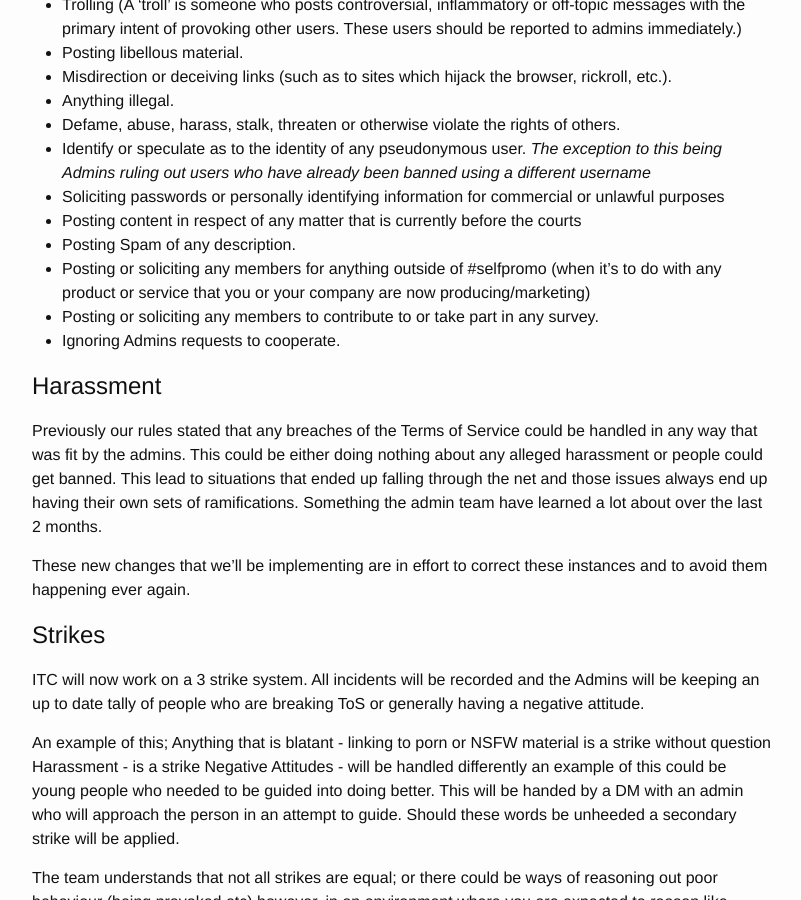
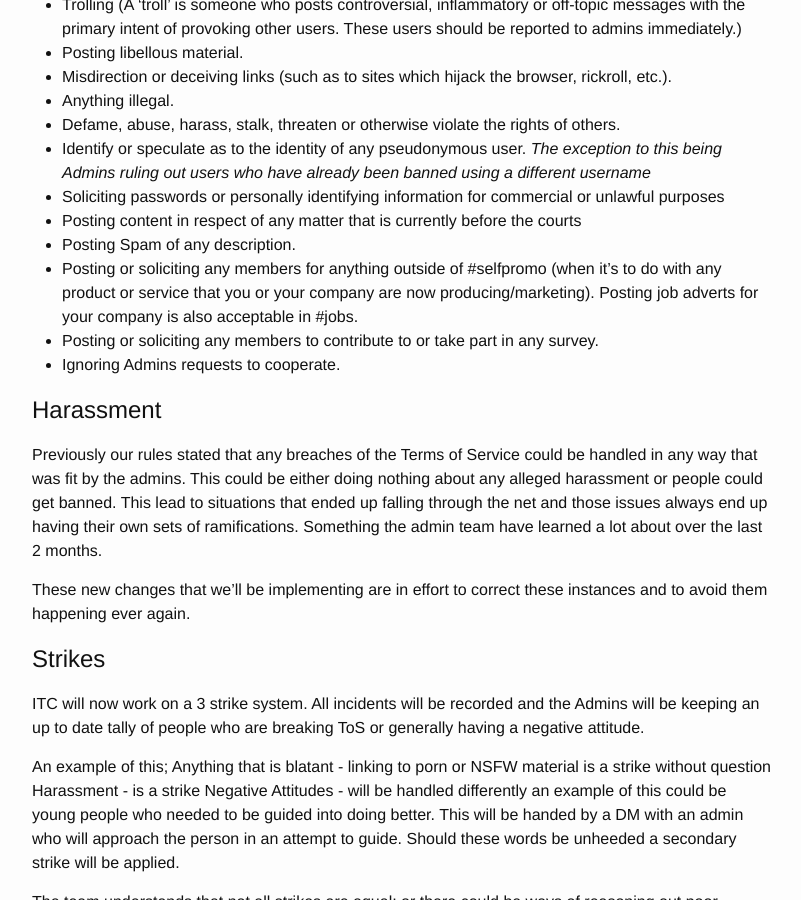
Before and after one commit to IrishTechCommunity/irishtechcommunity.github.io, a Jekyll site: the page built from codeofconduct.md, in a window 1280 px wide and 900 px high, scrolled down 1944 px. Shown: the whole window, without its empty margins (238-1039 px from the left). Built offline with Jekyll 4.4.1, drawn with Linux system fonts in a browser that asks for light colours.

Commit message:
Update codeofconduct.md

```diff
--- a/codeofconduct.md
+++ b/codeofconduct.md
@@ -55,7 +55,7 @@ To be a force of good in the irish tech scene. To be supportive and encouraging
 - Soliciting passwords or personally identifying information for commercial or unlawful purposes
 - Posting content in respect of any matter that is currently before the courts
 - Posting Spam of any description.
-- Posting or soliciting any members for anything outside of #selfpromo (when it's to do with any product or service that you or your company are now producing/marketing)
+- Posting or soliciting any members for anything outside of #selfpromo (when it's to do with any product or service that you or your company are now producing/marketing). Posting job adverts for your company is also acceptable in #jobs.
 - Posting or soliciting any members to contribute to or take part in any survey.
 - Ignoring Admins requests to cooperate.
 
```
